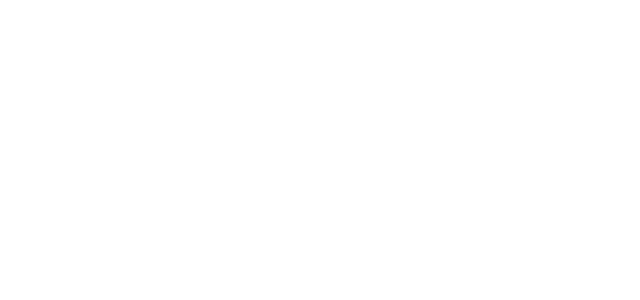
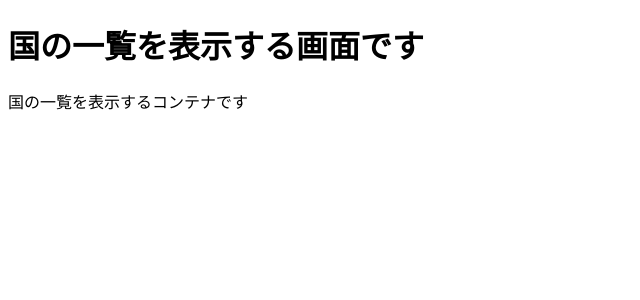
Before and after one commit to mrmapleleaf/worldRestaurantTour-fe, a Nuxt app: page /countries in a window 1280 px wide. Before the commit this address had no page. Shown: the top 300 px of the page, without its empty margins (0-640 px from the left). Built offline with nearby package versions, Linux system fonts and the light colour scheme.

Commit message:
国の一覧ページを用意

```diff
--- /dev/null
+++ b/components/countries/countryContainer.vue
@@ -0,0 +1,23 @@
+<template>
+  <div>
+    <p>国の一覧を表示するコンテナです</p>
+  </div>
+</template>
+
+<script setup lang="ts">
+import type { Country } from '~/interfaces';
+
+const countries = ref([] as Array<Country>);
+const loading = ref(false);
+
+const getAllCountries = async () => {
+  loading.value = true;
+  try {
+  } catch (error) {
+  } finally {
+    loading.value = false;
+  }
+};
+</script>
+
+<style scoped></style>
--- /dev/null
+++ b/interfaces.ts
@@ -0,0 +1,7 @@
+export interface Country {
+  id: number;
+  name: string;
+  completed: boolean;
+  created_at: string;
+  updated_at: string;
+}
--- /dev/null
+++ b/pages/countries/index.vue
@@ -0,0 +1,12 @@
+<template>
+  <div>
+    <h1>国の一覧を表示する画面です</h1>
+    <countryContainer></countryContainer>
+  </div>
+</template>
+
+<script setup lang="ts">
+import countryContainer from '~/components/countries/countryContainer.vue';
+</script>
+
+<style scoped></style>
--- a/pages/index.vue
+++ b/pages/index.vue
@@ -1,9 +1,10 @@
 <template>
   <div>
     <h1>indexページです</h1>
+    <NuxtLink v-bind:to="{ name: 'countries' }">国の一覧に飛びます</NuxtLink>
   </div>
 </template>
 
-<script setup="ts"></script>
+<script setup lang="ts"></script>
 
 <style scoped></style>
```
